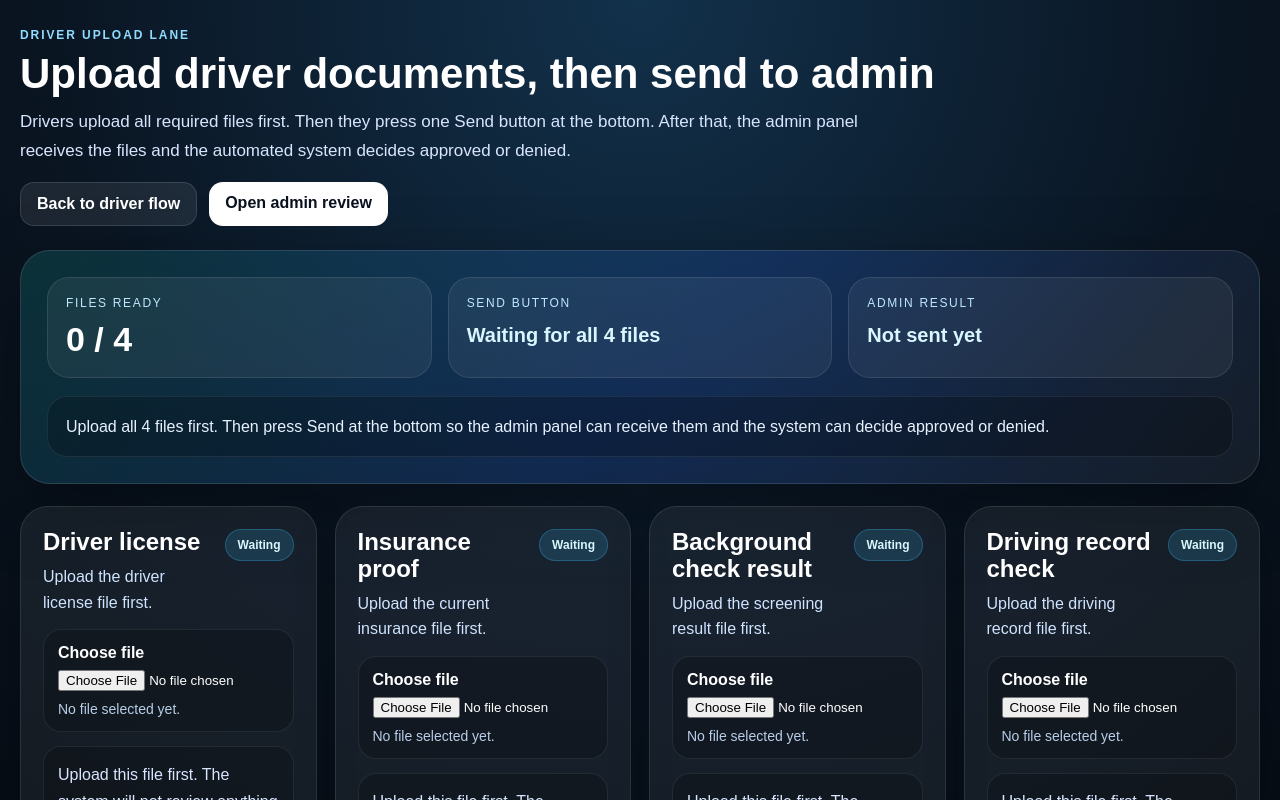
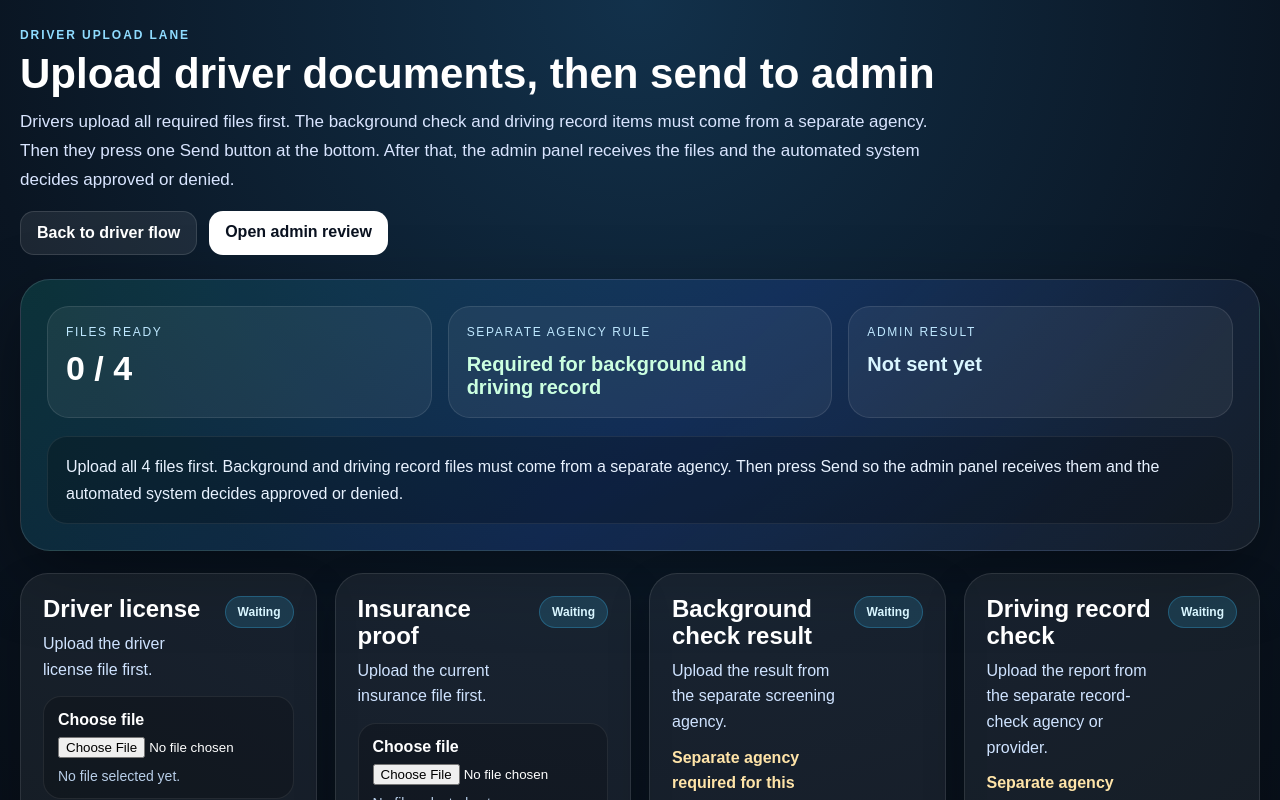
Before and after one commit to Neocryptz369369/ontimetaxipages, a Next.js app: page /drive/upload-docs in a window 1280 px wide. Shown: the top 800 px of the page. Built offline with nearby package versions, Linux system fonts and the light colour scheme.

Commit message:
Add separate agency rule to compliance flow

```diff
--- a/src/app/drive/upload-docs/page.tsx
+++ b/src/app/drive/upload-docs/page.tsx
@@ -28,26 +28,30 @@ const storageKey = "riderOnTimeComplianceUploads";
 const allowedExtensions = ["pdf", "jpg", "jpeg", "png", "webp"];
 const maxFileSize = 10 * 1024 * 1024;
 
-const docDefinitions: Array<{ id: DocKey; label: string; note: string }> = [
+const docDefinitions: Array<{ id: DocKey; label: string; note: string; agencyRequired: boolean }> = [
   {
     id: "license",
     label: "Driver license",
     note: "Upload the driver license file first.",
+    agencyRequired: false,
   },
   {
     id: "insurance",
     label: "Insurance proof",
     note: "Upload the current insurance file first.",
+    agencyRequired: false,
   },
   {
     id: "background",
     label: "Background check result",
-    note: "Upload the screening result file first.",
+    note: "Upload the result from the separate screening agency.",
+    agencyRequired: true,
   },
   {
     id: "driving_record",
     label: "Driving record check",
-    note: "Upload the driving record file first.",
+    note: "Upload the report from the separate record-check agency or provider.",
+    agencyRequired: true,
   },
 ];
 
@@ -62,26 +66,33 @@ function extensionFromName(fileName: string) {
   return parts.length > 1 ? parts.pop() || "" : "";
 }
 
-function decide(file: PendingFile) {
+function decide(file: PendingFile, agencyRequired: boolean, label: string) {
   const extension = extensionFromName(file.name);
 
   if (!allowedExtensions.includes(extension)) {
     return {
       decision: "Denied" as ReviewStatus,
-      reason: `Denied automatically because .${extension || "unknown"} is not allowed. Use PDF, JPG, JPEG, PNG, or WEBP.`,
+      reason: `Denied automatically because .${extension || "unknown"} is not allowed for ${label}. Use PDF, JPG, JPEG, PNG, or WEBP.`,
     };
   }
 
   if (file.size > maxFileSize) {
     return {
       decision: "Denied" as ReviewStatus,
-      reason: "Denied automatically because the file is larger than 10 MB.",
+      reason: `Denied automatically because the ${label} file is larger than 10 MB.`,
+    };
+  }
+
+  if (agencyRequired) {
+    return {
+      decision: "Approved" as ReviewStatus,
+      reason: `Approved automatically because the required separate-agency result was uploaded in an allowed file type and size.`,
     };
   }
 
   return {
     decision: "Approved" as ReviewStatus,
-    reason: "Approved automatically because the file type is allowed and the file size is within the limit.",
+    reason: `Approved automatically because the uploaded ${label.toLowerCase()} file passed the allowed file type and size rules.`,
   };
 }
 
@@ -102,7 +113,7 @@ function badgeStyle(done: boolean) {
 export default function UploadDocsPage() {
   const [selectedFiles, setSelectedFiles] = useState<Partial<Record<DocKey, PendingFile>>>({});
   const [message, setMessage] = useState(
-    "Upload all 4 files first. Then press Send at the bottom so the admin panel can receive them and the system can decide approved or denied."
+    "Upload all 4 files first. Background and driving record files must come from a separate agency. Then press Send so the admin panel receives them and the automated system decides approved or denied."
   );
   const [sent, setSent] = useState(false);
 
@@ -141,7 +152,7 @@ export default function UploadDocsPage() {
 
     const records: ReviewRecord[] = docDefinitions.map((doc) => {
       const file = selectedFiles[doc.id]!;
-      const result = decide(file);
+      const result = decide(file, doc.agencyRequired, doc.label);
 
       return {
         id: doc.id,
@@ -158,7 +169,7 @@ export default function UploadDocsPage() {
 
     window.localStorage.setItem(storageKey, JSON.stringify(records));
     setSent(true);
-    setMessage("Files sent to the admin panel. The automated system finished the approval/denial check.");
+    setMessage("Files sent to the admin panel. The automated system finished the review, including the separate-agency-required checks.");
   }
 
   return (
@@ -203,10 +214,10 @@ export default function UploadDocsPage() {
                 color: "#d9e5ff",
                 fontSize: "17px",
                 lineHeight: 1.7,
-                maxWidth: "900px",
+                maxWidth: "920px",
               }}
             >
-              Drivers upload all required files first. Then they press one Send button at the bottom. After that, the admin panel receives the files and the automated system decides approved or denied.
+              Drivers upload all required files first. The background check and driving record items must come from a separate agency. Then they press one Send button at the bottom. After that, the admin panel receives the files and the automated system decides approved or denied.
             </p>
           </div>
 
@@ -260,10 +271,10 @@ export default function UploadDocsPage() {
             </div>
             <div style={{ borderRadius: "22px", padding: "18px", background: "rgba(255,255,255,0.06)", border: "1px solid rgba(255,255,255,0.1)" }}>
               <div style={{ fontSize: "12px", textTransform: "uppercase", letterSpacing: "0.14em", color: "#bfe8ff" }}>
-                Send button
+                Separate agency rule
               </div>
-              <div style={{ fontSize: "20px", fontWeight: 800, marginTop: "14px", color: allFilesReady ? "#cbffe0" : "#d9f6ff" }}>
-                {allFilesReady ? "Ready" : "Waiting for all 4 files"}
+              <div style={{ fontSize: "20px", fontWeight: 800, marginTop: "14px", color: "#cbffe0" }}>
+                Required for background and driving record
               </div>
             </div>
             <div style={{ borderRadius: "22px", padding: "18px", background: "rgba(255,255,255,0.06)", border: "1px solid rgba(255,255,255,0.1)" }}>
@@ -317,6 +328,11 @@ export default function UploadDocsPage() {
                   <div>
                     <div style={{ fontSize: "24px", fontWeight: 800, lineHeight: 1.12 }}>{doc.label}</div>
                     <div style={{ marginTop: "8px", color: "#cfe3ff", lineHeight: 1.6 }}>{doc.note}</div>
+                    {doc.agencyRequired && (
+                      <div style={{ marginTop: "10px", color: "#ffe4a8", fontWeight: 700, lineHeight: 1.6 }}>
+                        Separate agency required for this document.
+                      </div>
+                    )}
                   </div>
                   <span
                     style={{
@@ -389,7 +405,7 @@ export default function UploadDocsPage() {
             Send the full file set to admin review
           </div>
           <div style={{ color: "#e6f6ff", lineHeight: 1.7, marginBottom: "16px" }}>
-            This sends all uploaded files to the admin panel and then the automated system decides approved or denied.
+            This sends all uploaded files to the admin panel. The automated system then reviews them, including the checks that require a separate agency result.
           </div>
           <div style={{ display: "flex", gap: "12px", flexWrap: "wrap" }}>
             <button
```
Also changed, not shown: src/app/admin/compliance-review/page.tsx (+19 -2 lines).
